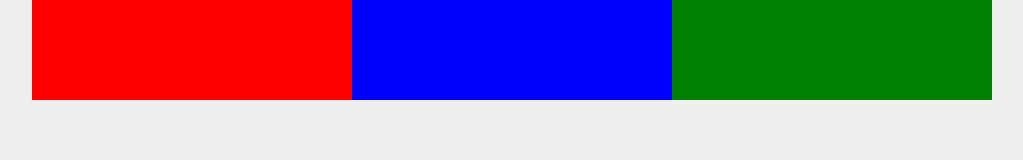
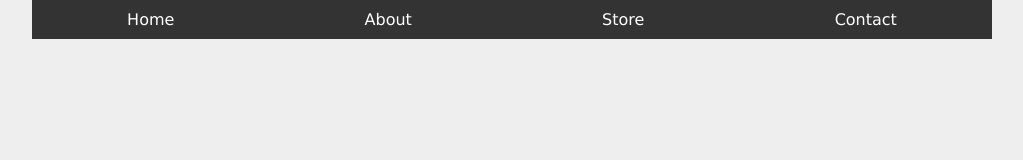
Before and after one commit to Gamygams1234/flexbox-tutorial, a plain HTML site: page index.html in a window 1280 px wide. Shown: the whole page, without its empty margins (128-1151 px from the left). Drawn offline with Linux system fonts and the light colour scheme.

Commit message:
Creating a menu with flexbox

```diff
--- a/index.html
+++ b/index.html
@@ -1,17 +1,19 @@
 <!DOCTYPE html>
 <html lang="en">
   <head>
-    <meta charset="UTF-8" />
-    <meta name="viewport" content="width=device-width, initial-scale=1.0" />
-    <title>Flexbox</title>
-    <link rel="stylesheet" href="styles.css">
+    <title>CSS Flexbox</title>
+    <link rel="stylesheet" type="text/css" href="styles.css" />
   </head>
   <body>
     <div class="wrapper">
-        <div class="flex-container">
-          <div class="box one"></div>
-          <div class="box two"></div>
-          <div class="box three"></div>
-        </div>
+      <nav>
+        <ul>
+          <li><a href="">Home</a></li>
+          <li><a href="">About</a></li>
+          <li><a href="">Store</a></li>
+          <li><a href="">Contact</a></li>
+        </ul>
+      </nav>
+    </div>
   </body>
 </html>
--- a/styles.css
+++ b/styles.css
@@ -7,31 +7,40 @@ body {
   background: #eee;
 }
 
-.flex-container {
-  display: flex;
-  background: #fff;
-  flex-wrap: wrap; /*theis will set the green to the bottom as the window shrinks*/
-  /* flex-wrap: wrap-reverse; this will set the green to the top */
-}
 .wrapper {
   width: 100%;
   max-width: 960px;
   margin: 0 auto;
-  flex-wrap: wrap;
 }
 
-.box {
-  height: 100px;
-  flex: 1 0 300px; /*This will set the flex-grow to 1, flex-shrink to 0, and flex-basis to 300 px*/
+/* some basic styles */
+nav {
+  background: #333;
+}
+nav ul {
+  list-style-type: none;
+  padding: 0;
+}
+nav a {
+  text-decoration: none;
+  text-align: center;
+  color: #fff;
+  display: block;
+  padding: 10px;
+}
+nav a:hover {
+  background: #555;
 }
 
-.one {
-  background: red;
+/* making a media query */
+@media screen and (min-width: 768px) {
+  nav ul {
+    display: flex;
+    /* we can justify content to have the items in the navigation go all the way to the end or have space between */
+    justify-content: space-around;
+  }
+  nav ul li {
+    /*  this is growing all the items to all the available space */
+    //flex: 1 1 0;
+  }
 }
-.two {
-  background: blue;
-}
-.three {
-  background: green;
-}
-/* flex basis has the minimum width but it can shrink */
```
